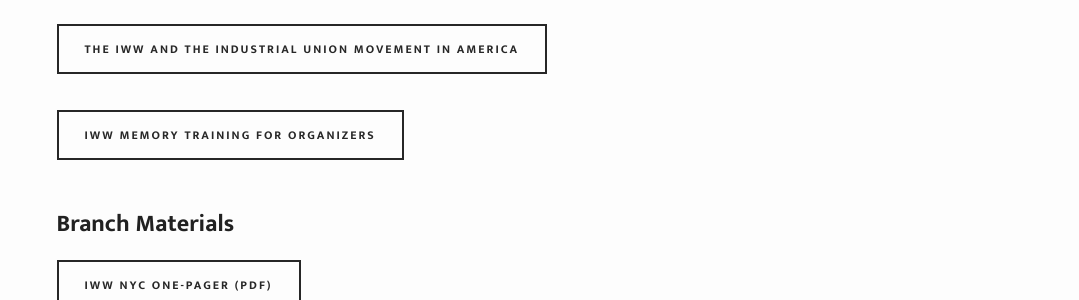
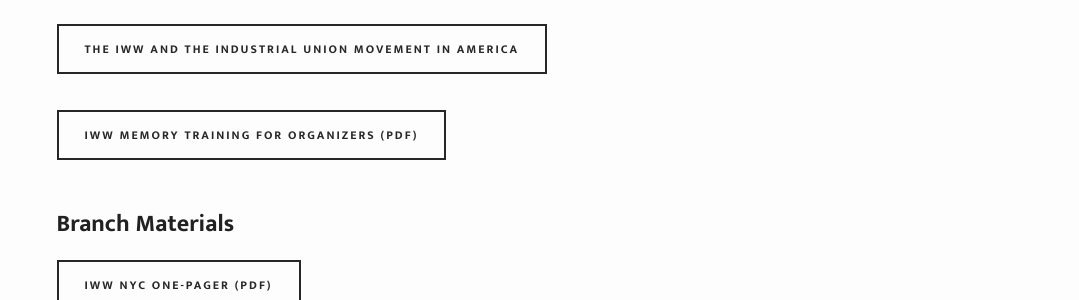
Before and after one commit to IWW-NYC-GMB/iww.nyc, a Jekyll site: the page built from resources.html, in a window 1280 px wide and 900 px high, scrolled down 2883 px. Shown: the part 135-435 px from the top of the window, without its empty margins (201-1280 px from the left). Built offline with Jekyll 4.4.1, drawn with Linux system fonts in a browser that asks for light colours; some web fonts are replaced.

Commit message:
Update resources.html

```diff
--- a/resources.html
+++ b/resources.html
@@ -32,7 +32,7 @@
 <a href="https://www.iww.org/about/official/StJohn"><button class="small" style="margin: 12px 15px 24px 0;" ontouchstart="">The IWW — Its History, Structure and Methods</button></a><br>
 <a href="{{ site.baseurl }}/the-role-of-the-dual-carder"><button class="small" style="margin: 12px 15px 24px 0;" ontouchstart="">The Role of the Dual Carder in the IWW</button></a><br>
 <a href="{{ site.baseurl }}/industrial-union-movement"><button class="small" style="margin: 12px 15px 24px 0;" ontouchstart="">The IWW and The Industrial Union Movement in America</button></a><br>
-<a href="{{ site.baseurl }}/assets/pdf/IWW-Memory-Training.pdf"><button class="small" style="margin: 12px 15px 24px 0;" ontouchstart="">IWW Memory Training for Organizers</button></a><br><br>
+<a href="{{ site.baseurl }}/assets/pdf/IWW-Memory-Training.pdf"><button class="small" style="margin: 12px 15px 24px 0;" ontouchstart="">IWW Memory Training for Organizers (PDF)</button></a><br><br>
 <h2>Branch Materials</h2>
 <a href="{{ site.baseurl }}/assets/pdf/IWW-NYC-One-Pager.pdf"><button class="small" style="margin: 12px 15px 24px 0;" ontouchstart="">IWW NYC One-Pager (PDF)</button></a><br>
 <a href="{{ site.baseurl }}/assets/pdf/IWW-NYC-One-Pager-es.pdf"><button class="small" style="margin: 12px 15px 24px 0;" ontouchstart="">IWW NYC One-Pager (PDF · Español)</button></a><br>
```
